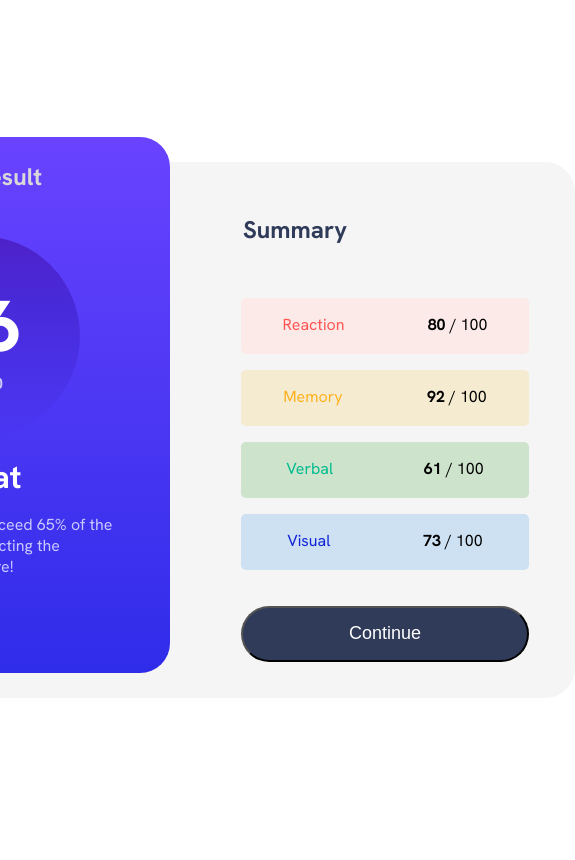
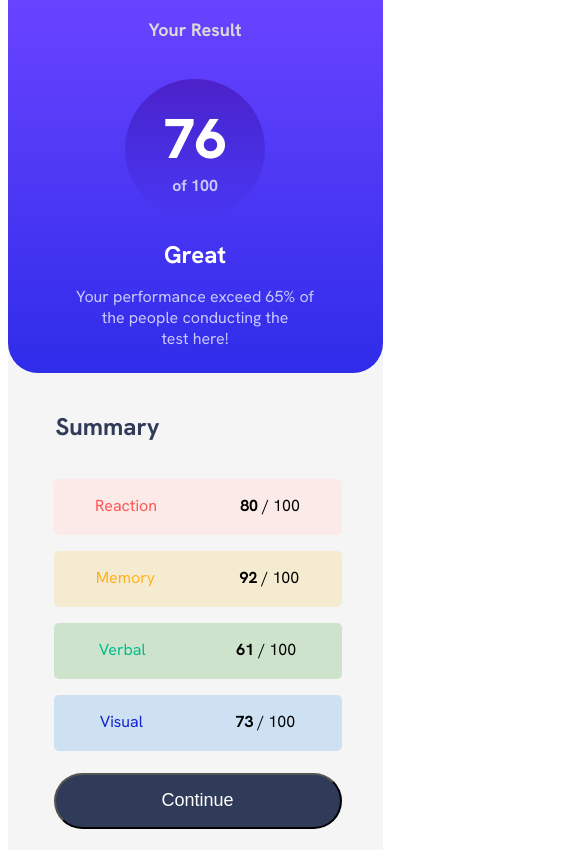
Before and after one commit to NikaTalakhadze/Results-Summary-Component, a plain HTML site: page index.html in a window 390 px wide. Shown: the whole page, 575 px wide, since content can reach past the window. Drawn offline with Linux system fonts and the light colour scheme.

Commit message:
update
responsiveness added

```diff
--- a/style.css
+++ b/style.css
@@ -144,3 +144,61 @@ button{
     font-size: 18px;
     border-radius:30px;
 }
+
+
+@media (max-width: 800px) {
+    body{
+        height: auto;
+        margin: 0;
+        padding: 0;
+        overflow: auto;
+    }
+   .main{
+        width: 375px;
+        height: 850px;
+        display: flex;
+        flex-direction: column;
+        justify-content: center;
+   }
+   .panel{
+    border-radius: 0;
+   }
+   .result{
+        width: 375px;
+        height: 420px;
+        transform: none;
+        border-bottom-left-radius: 30px;
+        border-bottom-right-radius: 30px;
+   }
+
+   .circle{
+    width: 140px;
+    height: 140px;
+
+   }
+   .circle h1{
+    font-size: 56px;
+   }
+   .circle h4{
+    font-size: 16px;
+   }
+
+   h3{
+    font-size: 18px;
+   }
+   .text{
+    width: 260px;
+    height: 81px;
+
+   }
+
+   .text h2{
+    font-size: 24px;
+   }
+   .text p{
+    font-size: 16px;
+   }
+
+
+
+}
```
